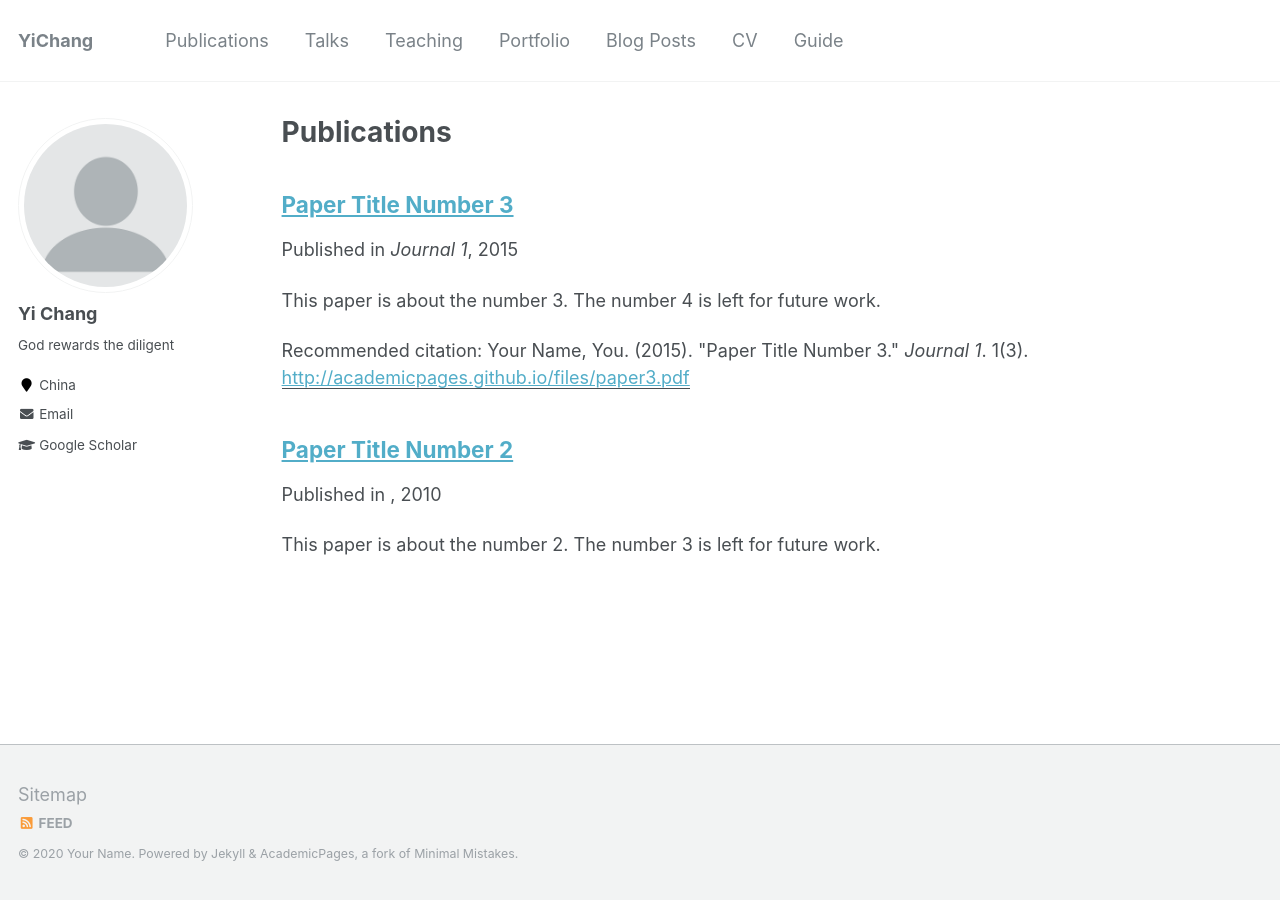
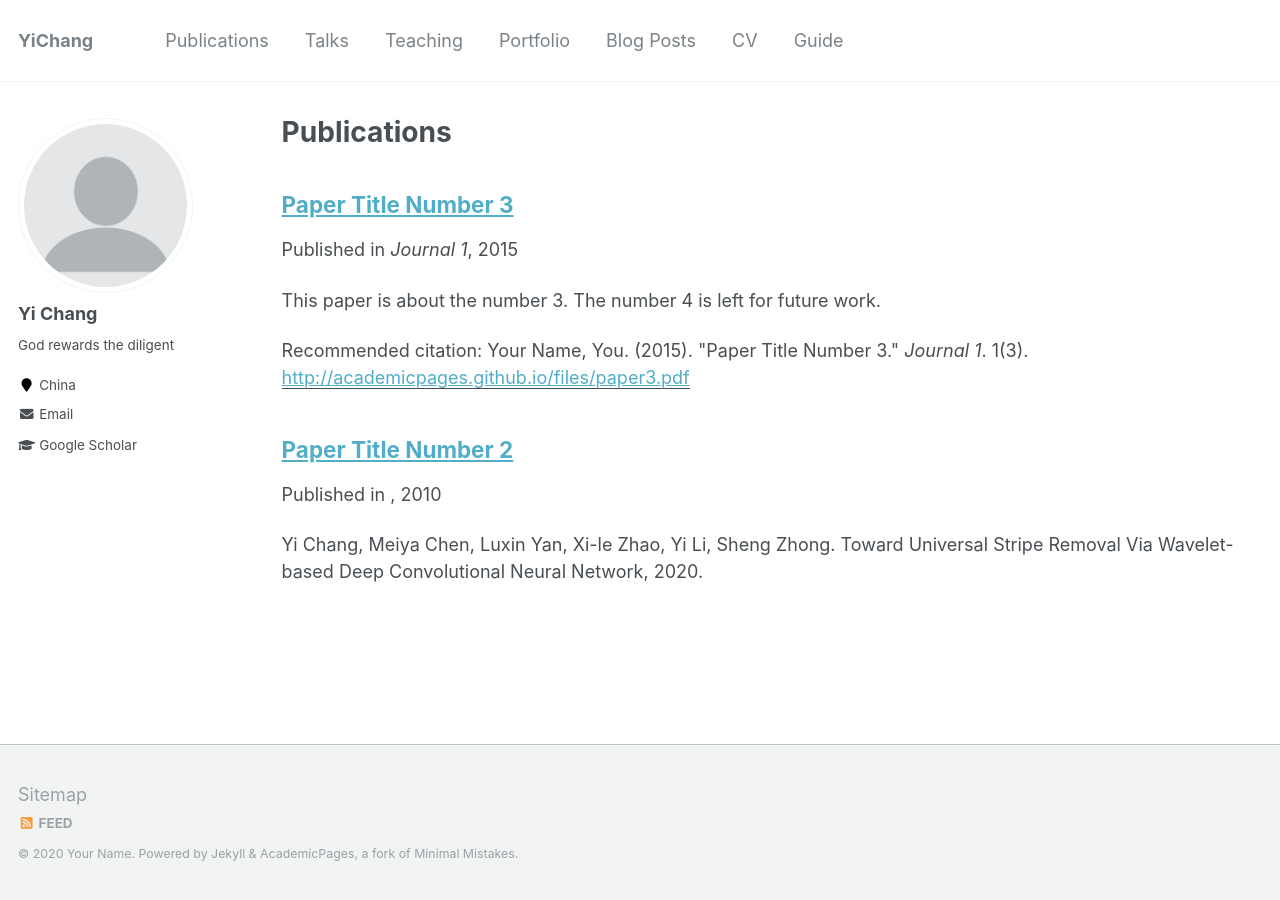
Before and after one commit to zhanwenchen/owuchangyuo.github.io, a Jekyll site: the page built from _pages/publications.md, in a window 1280 px wide. Built offline with Jekyll 4.4.1, drawn with Linux system fonts in a browser that asks for light colours.

Commit message:
Update 2010-10-01-paper-title-number-2.md

```diff
--- a/_publications/2010-10-01-paper-title-number-2.md
+++ b/_publications/2010-10-01-paper-title-number-2.md
@@ -2,6 +2,5 @@
 title: "Paper Title Number 2"
 collection: publications
 permalink: /publication/2010-10-01-paper-title-number-2
-excerpt: 'This paper is about the number 2. The number 3 is left for future work.'
 ---
-Yi Chang, Meiya Chen, Luxin Yan, Xi-le Zhao, Yi Li, Sheng Zhong. Toward Universal Stripe Removal Via Wavelet-based Deep Convolutional Neural Network, 2020
+Yi Chang, Meiya Chen, Luxin Yan, Xi-le Zhao, Yi Li, Sheng Zhong. Toward Universal Stripe Removal Via Wavelet-based Deep Convolutional Neural Network, 2020.
```
